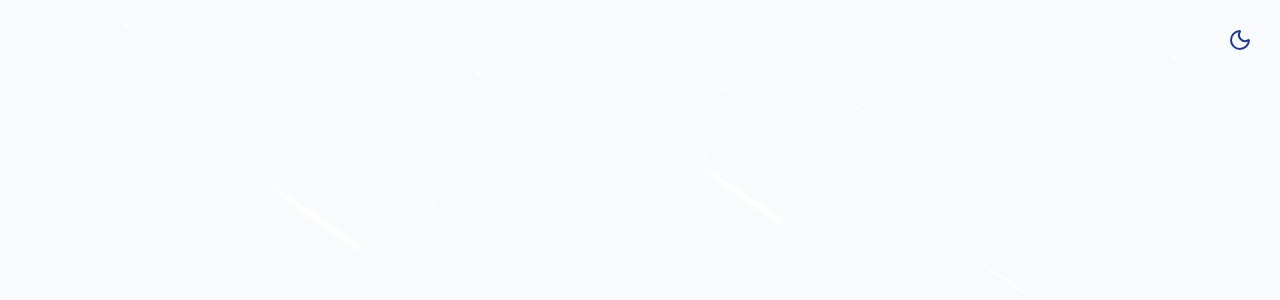
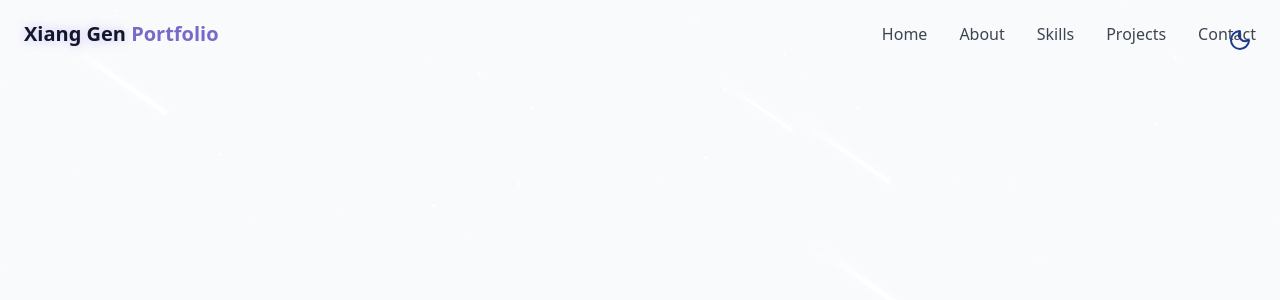
Before and after one commit to kxianggen/online-portfolio, a React (Vite) app: page / in a window 1280 px wide. Shown: the top 300 px of the page. Built offline with nearby package versions, Linux system fonts and the light colour scheme; the HTML template or start-up script is replaced by a standard one.

Commit message:
navbar setup

```diff
--- a/src/Pages/Home.jsx
+++ b/src/Pages/Home.jsx
@@ -1,3 +1,4 @@
+import { Navbar } from "../components/Navbar";
 import { ThemeToggle } from "../components/ThemeToggle";
 import { StarBackground } from "@/components/StarBackground";
 
@@ -10,7 +11,7 @@
         {/* Background Effects */}
         <StarBackground />
         {/* Navbar */}
-
+        <Navbar />
         {/* Main Content */}
 
         {/* Footer */}
--- /dev/null
+++ b/src/components/Navbar.jsx
@@ -0,0 +1,77 @@
+import { cn } from "@/lib/utils";
+import { Menu, X } from "lucide-react";
+import { useState, useEffect } from 'react';
+
+
+const navItems = [
+    {name: "Home", href: "#home"},
+    {name: "About", href: "#about"},
+    {name: "Skills", href: "#skills"},
+    {name: "Projects", href: "#projects"},
+    {name: "Contact", href: "#contact"}
+]
+
+export const Navbar = () => {
+    const [isScrolled, setIsScrolled] = useState(false);
+    const [isMenuOpen, setIsMenuOpen] = useState(false);
+
+    useEffect(() => {
+        const handleScroll = () => {
+            setIsScrolled(window.scrollY > 10);
+        };
+
+        window.addEventListener("scroll", handleScroll);
+        return () => window.removeEventListener("scroll", handleScroll);
+    }, []);
+    return (
+        <nav
+            className={cn(
+                "fixed w-full z-40 transition-all duration-300",
+                isScrolled ? "py-3 bg-background/80 backdrop-blur-md shadow-xs" : "py-5"
+            )}
+        >
+            <div className="container mx-auto px-6 flex items-center justify-between">
+                <a
+                className="text-xl font-bold text-primary flex items-center"
+                href="#hero"
+                >
+                <span className="relative z-10">
+                    <span className="text-glow text-foreground"> Xiang Gen </span>{" "}
+                    Portfolio
+                </span>
+                </a>
+
+                <div className="hidden md:flex space-x-8">
+                    {navItems.map((item) => (
+                        <a key={item.name} href={item.href} className="text-foreground/80 hover:text-primary transition-colors duration-300">
+                            {item.name}
+                        </a>
+                    ))}
+                </div>
+
+
+                <button
+                    onClick={() => setIsMenuOpen((prev) => !prev)}
+                    className="md:hidden p-2 text-foreground z-50"
+                    aria-label={isMenuOpen ? "Close Menu" : "Open Menu"}
+                    >
+                    {isMenuOpen ? <X size={24} /> : <Menu size={24} />} </button>
+                <div className={cn(
+                    "fixed inset-0 bg-background/95 backdrop-blur-md z-40 flex flex-col items-center justify-center",
+                    "transition-all duration-300 md:hidden",
+                    isMenuOpen
+                        ? "opacity-100 pointer-events-auto"
+                        : "opacity-0 pointer-events-none"
+                )}>
+                    <div className="flex flex-col space-y-8 text-xl">
+                        {navItems.map((item) => (
+                            <a key={item.name} href={item.href} className="text-foreground/80 hover:text-primary transition-colors duration-300">
+                                {item.name}
+                            </a>
+                        ))}
+                    </div>
+                </div>
+            </div>
+        </nav>
+    );
+}
```
